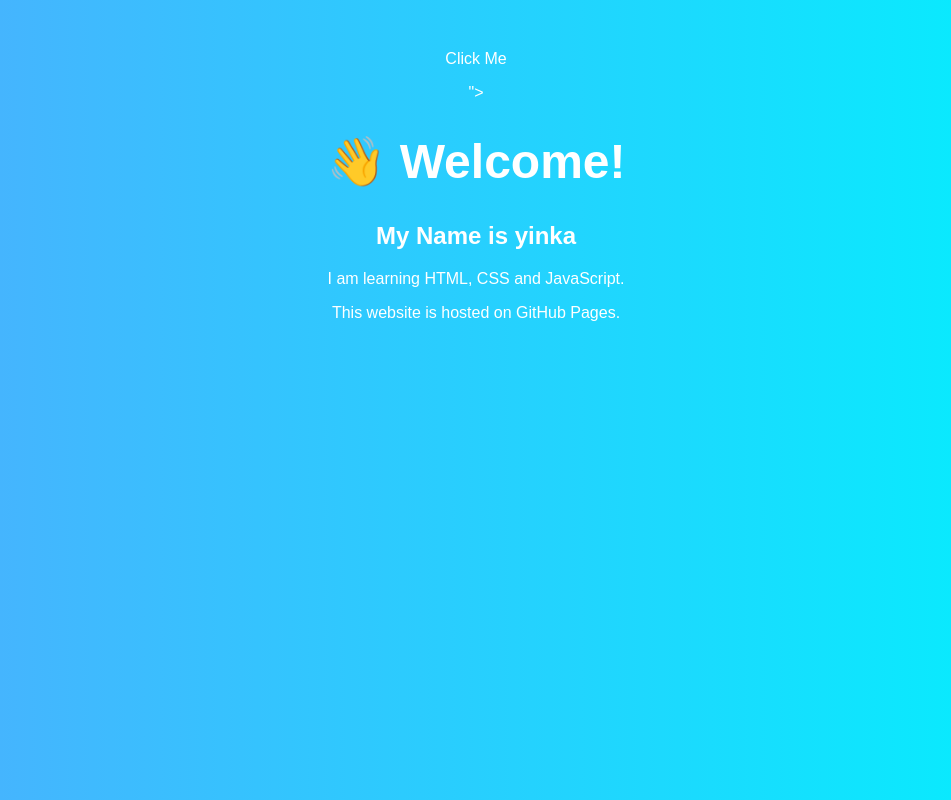
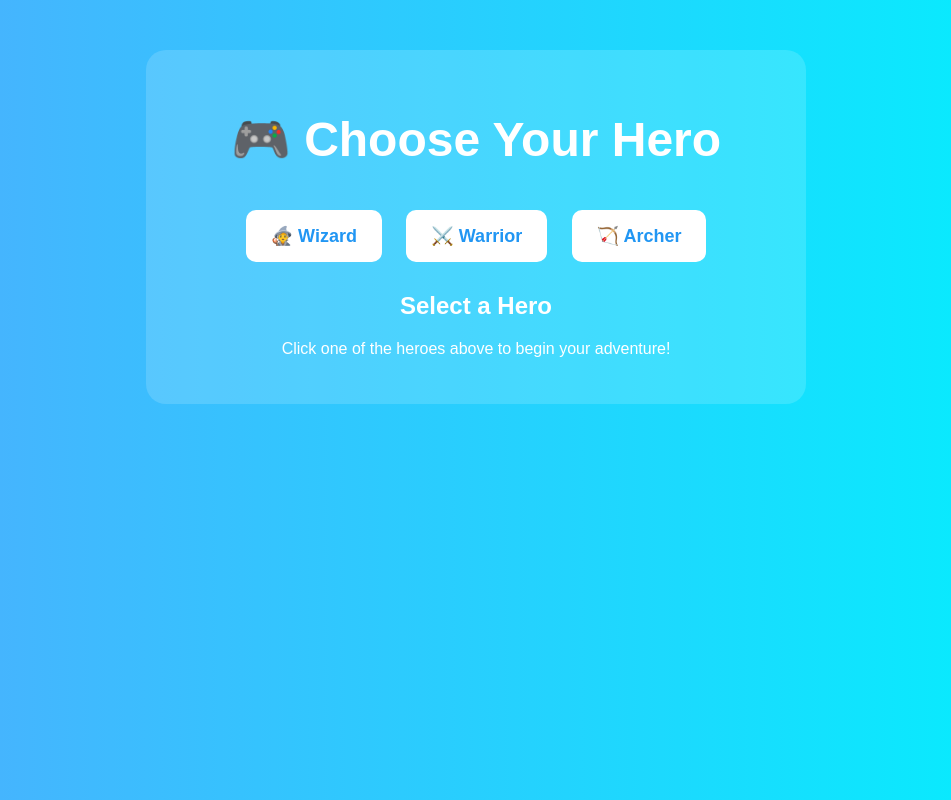
Before and after one commit to olayinkaspezch/html, a plain HTML site: page index.html in a window 1280 px wide. Shown: the whole page, without its empty margins (164-1115 px from the left). Drawn offline with Linux system fonts and the light colour scheme.

Commit message:
Update index.html

```diff
--- a/index.html
+++ b/index.html
@@ -1,7 +1,7 @@
 <!DOCTYPE html>
 <html>
 <head>
-    <title>Yinka's Website</title>
+    <title>David's Website</title>
 
     <style>
         body {
@@ -38,36 +38,71 @@
         button:hover {
             background: #f0f0f0;
         }
+        button {
+    margin: 10px;
+    background: white;
+    color: #2196f3;
+    border: none;
+    padding: 15px 25px;
+    border-radius: 10px;
+    cursor: pointer;
+    font-size: 18px;
+    font-weight: bold;
+}
+
+button:hover {
+    transform: scale(1.1);
+}
     </style>
 </head>
 
 <body>
 
-    <div class=" <h2>Choose Your Character</h2>
+    <body>
 
-        <button>🧙 Wizard</button>
-        <button>⚔️ Warrior</button>
-        <button>🏹 Archer</button>
-        <button>🐉 Dragon Rider</button>
+<div class="card">
 
-        <button onclick="sayHello()">
-            Click Me
-        </button>
+    <h1>🎮 Choose Your Hero</h1>
 
-        <p id="message"></p>">
-        <h1>👋 Welcome!</h1>
+    <button onclick="chooseHero('wizard')">🧙 Wizard</button>
 
-        <h2>My Name is yinka</h2>
+    <button onclick="chooseHero('warrior')">⚔️ Warrior</button>
 
-        <p>
-            I am learning HTML, CSS and JavaScript.
-        </p>
+    <button onclick="chooseHero('archer')">🏹 Archer</button>
 
-        <p>
-            This website is hosted on GitHub Pages.
-        </p>
+    <h2 id="heroName">Select a Hero</h2>
 
-    </div>
+    <p id="heroDescription">
+        Click one of the heroes above to begin your adventure!
+    </p>
+
+</div>
+
+<script>
+function chooseHero(hero) {
+
+    if (hero === "wizard") {
+        document.getElementById("heroName").innerHTML = "🧙 Wizard";
+        document.getElementById("heroDescription").innerHTML =
+            "A master of magic who casts powerful spells.";
+    }
+
+    if (hero === "warrior") {
+        document.getElementById("heroName").innerHTML = "⚔️ Warrior";
+        document.getElementById("heroDescription").innerHTML =
+            "A fearless fighter with incredible strength.";
+    }
+
+    if (hero === "archer") {
+        document.getElementById("heroName").innerHTML = "🏹 Archer";
+        document.getElementById("heroDescription").innerHTML =
+            "A skilled hunter who never misses a target.";
+    }
+
+}
+</script>
+
+</body>
 
     <script>
         function sayHello() {
```
